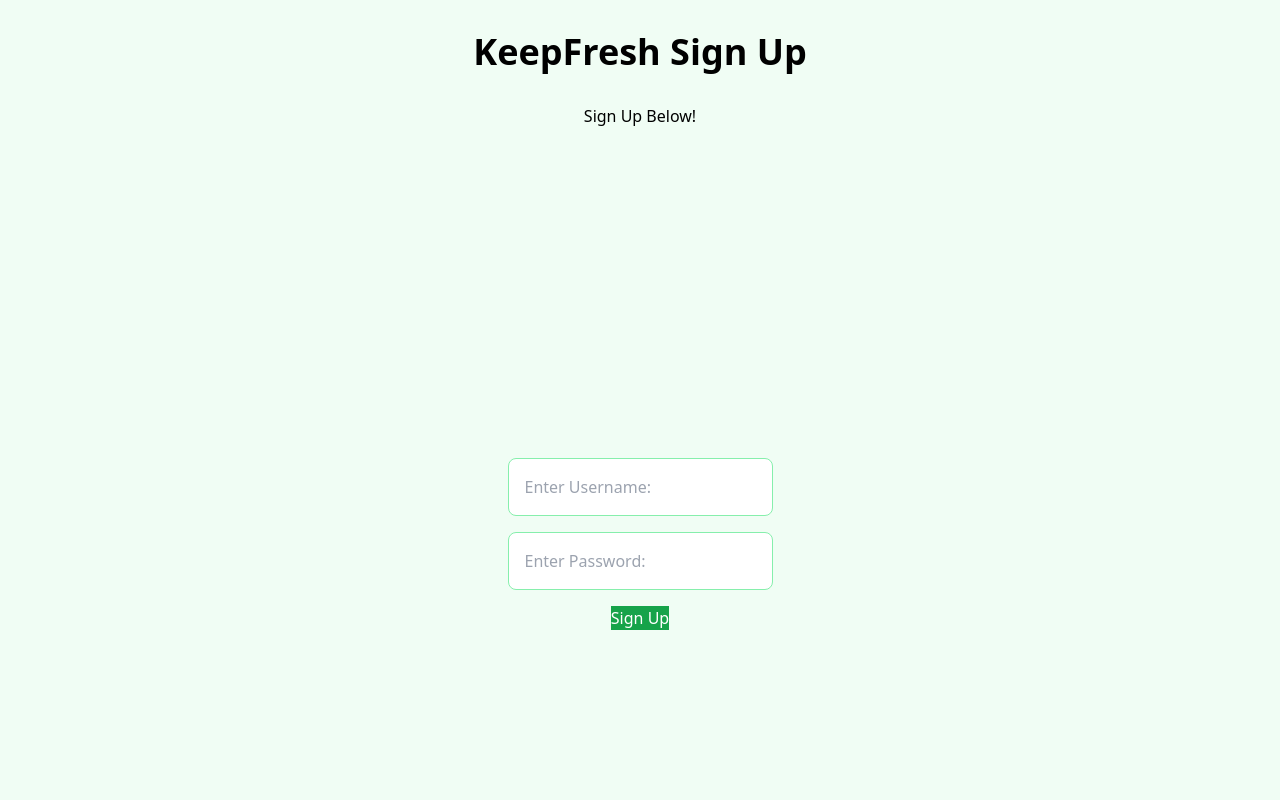
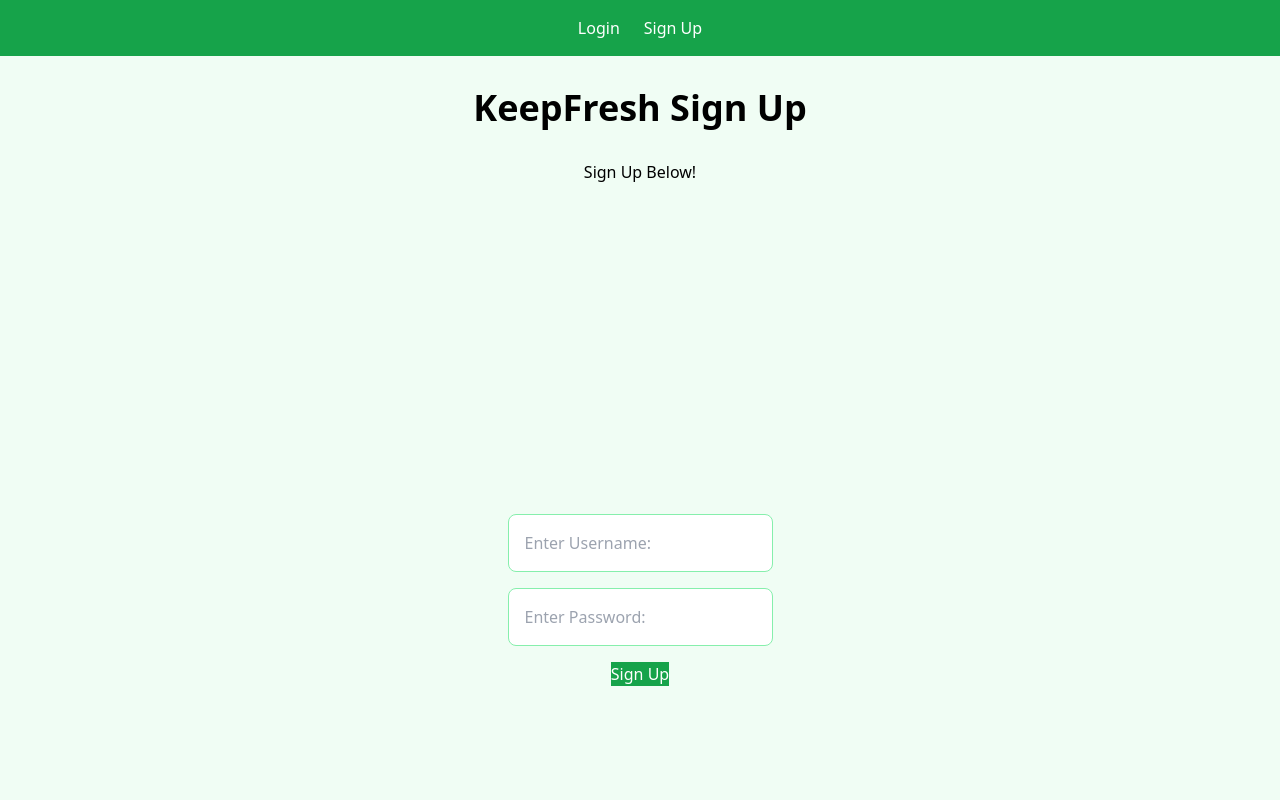
Before and after one commit to hvpham-yorku/project-group-8-keepfresh, a Next.js app in the folder frontend/: page /signup in a window 1280 px wide. Shown: the top 800 px of the page. Built offline with nearby package versions, Linux system fonts and the light colour scheme.

Commit message:
Separate auth and app layouts with separate nav bars

```diff
--- /dev/null
+++ b/frontend/app/(app)/layout.tsx
@@ -0,0 +1,11 @@
+import type { ReactNode } from "react";
+import AppNavbar from "@/components/AppNavbar";
+
+export default function AppLayout({ children }: { children: ReactNode }) {
+  return (
+    <>
+      <AppNavbar />
+      {children}
+    </>
+  );
+}
--- /dev/null
+++ b/frontend/app/(auth)/layout.tsx
@@ -0,0 +1,11 @@
+import type { ReactNode } from "react";
+import Navbar from "@/components/Navbar";
+
+export default function AuthLayout({ children }: { children: ReactNode }) {
+  return (
+    <>
+      <Navbar />
+      {children}
+    </>
+  );
+}
--- /dev/null
+++ b/frontend/components/AppNavbar.tsx
@@ -0,0 +1,11 @@
+import Link from "next/link";
+
+export default function AppNavbar() {
+  return (
+    <nav className="w-full bg-blue-600 text-white p-4 flex justify-center gap-6">
+      <Link href="/userhome">Fridge</Link>
+      <Link href="/profile">Profile</Link>
+      <Link href="/login">Logout</Link>
+    </nav>
+  );
+}
--- /dev/null
+++ b/frontend/components/Navbar.tsx
@@ -0,0 +1,14 @@
+import Link from "next/link";
+
+export default function Navbar() {
+  return (
+    <nav className="w-full bg-green-600 text-white p-4 flex justify-center gap-6">
+      <Link href="/login" className="hover:underline">
+        Login
+      </Link>
+      <Link href="/signup" className="hover:underline">
+        Sign Up
+      </Link>
+    </nav>
+  );
+}
```
Also changed, not shown: frontend/app/layout.tsx (+2 -5 lines), frontend/app/(app)/userhome/page.tsx (renamed from frontend/app/userhome/page.tsx), frontend/app/(auth)/login/page.tsx (renamed from frontend/app/login/page.tsx), frontend/app/(auth)/signup/page.tsx (renamed from frontend/app/signup/page.tsx), 1 other file (tests, documents, lock files or other folders).
